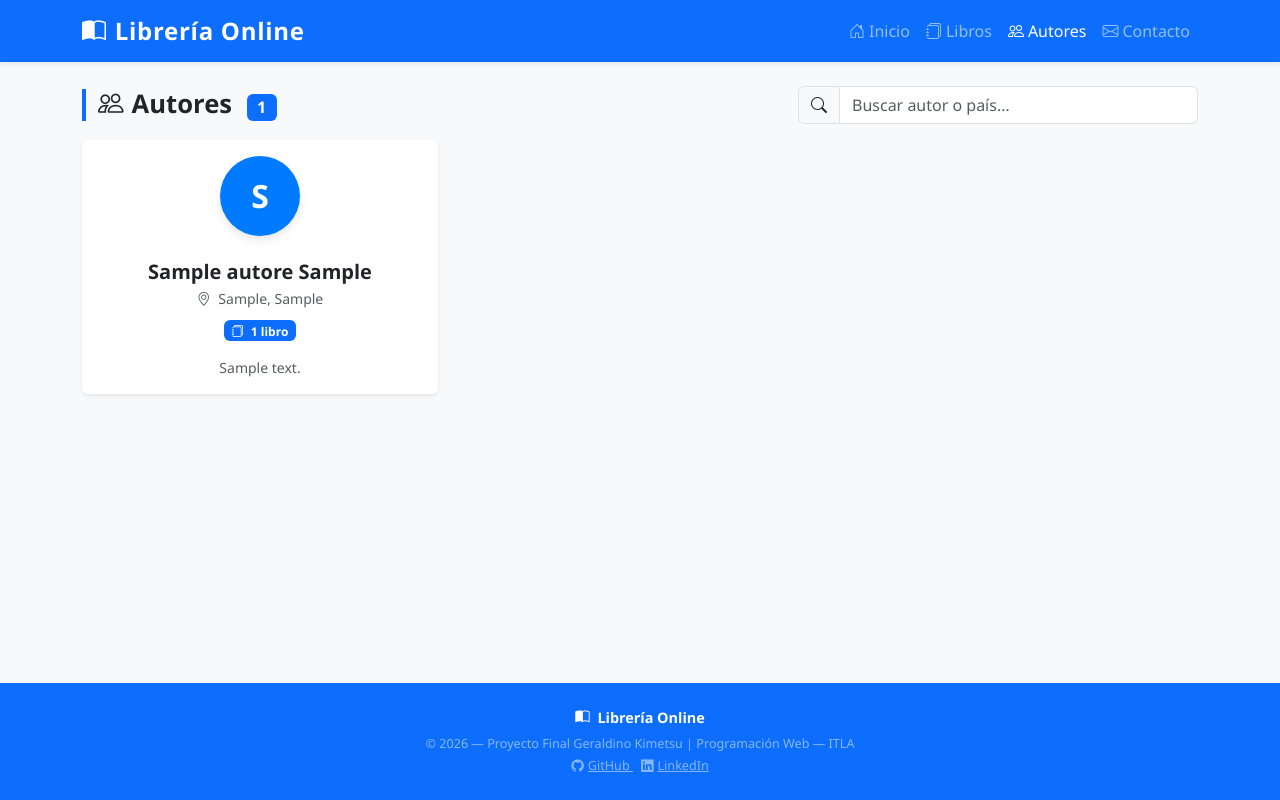
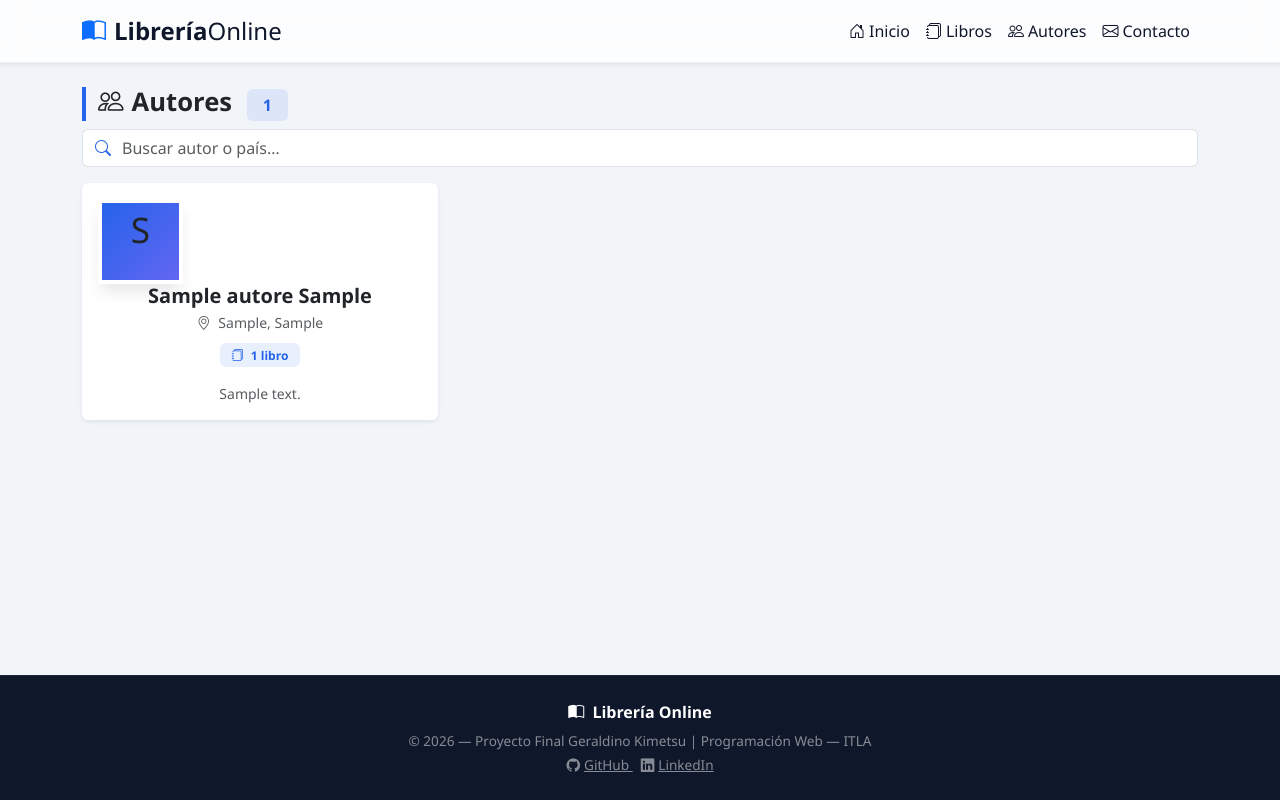
Before and after one commit to kimetsu23/libreria, a PHP site: page /src/autores.php in a window 1280 px wide. Run offline with PHP 8.4, Linux system fonts and the light colour scheme; tables that the repository leaves empty or names only in its code hold one stand-in row (values such as "Sample post").

Commit message:
Update styles for a modern look and enhance navbar and hero section

```diff
--- a/assets/css/style.css
+++ b/assets/css/style.css
@@ -1,10 +1,11 @@
 :root {
-    --color-primary:   #0d6efd;
-    --color-secondary: #6c757d;
-    --color-light-bg:  #f8f9fa;
-    --color-card-hover: #e8f0fe;
-    --radius:          0.5rem;
-    --transition:      0.25s ease;
+    --color-primary: #2563eb;       /* Un azul más vibrante y moderno */
+    --color-dark: #0f172a;          /* Para textos y navbar */
+    --color-light-bg: #f1f5f9;      /* Fondo grisáceo muy suave */
+    --color-card-bg: rgba(255, 255, 255, 0.95);
+    --radius-lg: 1rem;              /* Bordes mucho más redondeados */
+    --shadow-sm: 0 4px 6px -1px rgb(0 0 0 / 0.1);
+    --shadow-md: 0 10px 15px -3px rgb(0 0 0 / 0.1);
 }
 
 body {
@@ -19,14 +20,28 @@ main {
     flex: 1;
 }
 
-.navbar-brand {
-    letter-spacing: 0.03em;
+.navbar {
+    background: rgba(255, 255, 255, 0.8) !important;
+    backdrop-filter: blur(12px); /* Efecto cristal */
+    -webkit-backdrop-filter: blur(12px);
+    border-bottom: 1px solid rgba(0,0,0,0.05);
+    position: sticky;
+    top: 0;
+    z-index: 1000;
+}
+
+.navbar-brand, .nav-link {
+    color: var(--color-dark) !important;
+}
+
+.nav-link:hover {
+    color: var(--color-primary) !important;
 }
 
 .hero {
-    background: linear-gradient(135deg, #0d6efd 0%, #0a58ca 100%);
+    background-color: #0f172a !important;
     color: #fff;
-    border-radius: var(--radius);
+    border-radius: solid rgba(255,255,255,0.05) var(--radius);
     padding: 3rem 2rem;
     margin-bottom: 2rem;
 }
@@ -45,10 +60,11 @@ main {
     margin-bottom: 1.5rem;
 }
 
-.card-libro {
-    transition: transform var(--transition), box-shadow var(--transition);
-    border: 1px solid #dee2e6;
-    border-radius: var(--radius);
+.card-autor, .card-libro {
+    background: #ffffff;
+    border: 1px solid rgba(0,0,0,0.05); /* Borde muy suave */
+    border-radius: var(--radius-lg); /* Bordes más curvos */
+    transition: all 0.3s cubic-bezier(0.4, 0, 0.2, 1);
 }
 
 .card-libro:hover {
@@ -62,28 +78,30 @@ main {
     padding: 0.3em 0.6em;
 }
 
-.card-autor {
-    transition: transform var(--transition), box-shadow var(--transition);
-    border-radius: var(--radius);
-}
-
 .card-autor:hover {
-    transform: translateY(-4px);
-    box-shadow: 0 8px 20px rgba(13, 110, 253, 0.12);
+    transform: translateY(-8px);
+    box-shadow: 0 20px 25px -5px rgba(0, 0, 0, 0.1), 0 10px 10px -5px rgba(0, 0, 0, 0.04);
 }
 
 .autor-avatar {
-    width: 70px;
-    height: 70px;
-    border-radius: 50%;
-    background: var(--color-primary);
-    color: #fff;
-    font-size: 1.8rem;
+    background: linear-gradient(135deg, var(--color-primary) 0%, #6366f1 100%);
+    width: 85px;
+    height: 85px;
+    font-size: 2.2rem;
+    border: 4px solid #fff; /* Aro blanco para resaltar */
+    box-shadow: var(--shadow-md);
+}
+.card-body {
     display: flex;
-    align-items: center;
-    justify-content: center;
-    margin: 0 auto 1rem;
+    flex-direction: column;
+    flex: 1 0 auto;
 }
+
+.mt-auto {
+    margin-top: auto !important;
+}
+
+
 
 .form-contacto {
     background: #fff;
@@ -100,12 +118,42 @@ main {
     border-radius: var(--radius);
 }
 
-.search-bar {
-    max-width: 400px;
+.search-bar .input-group-text {
+    background: #fff;
+    border-right: none;
+    color: var(--color-primary);
+}
+
+.search-bar .form-control {
+    border-left: none;
+    padding-left: 0;
+}
+
+.search-bar .form-control:focus {
+    box-shadow: none;
+    border-color: #dee2e6;
+}
+
+/* Badge personalizado */
+.badge.bg-primary {
+    background-color: rgba(37, 99, 235, 0.1) !important; /* Azul suave de fondo */
+    color: var(--color-primary); /* Texto azul fuerte */
+    font-weight: 600;
+    padding: 0.5em 1em;
 }
 
 .footer {
-    font-size: 0.9rem;
+    background-color: #0f172a !important; /* Un tono casi negro muy elegante */
+    border-top: 1px solid rgba(255,255,255,0.05);
+}
+
+.footer .text-white-50 {
+    font-size: 0.85rem;
+    transition: color 0.2s;
+}
+
+.footer a:hover {
+    color: var(--color-primary) !important;
 }
 
 @media (max-width: 576px) {
@@ -114,36 +162,11 @@ main {
     }
 }
 
-.card {
-    display: flex;
-    flex-direction: column;
-    height: 100%;
-}
-
-.autor-avatar {
-    width: 80px;
-    height: 80px;
-    background-color: #007bff;
-    color: white;
-    border-radius: 50%;
-    display: flex;
-    align-items: center;
-    justify-content: center;
-    font-size: 2rem;
-    font-weight: bold;
-    margin: 0 auto 1.5rem auto;
-    box-shadow: 0 4px 8px rgba(0,0,0,0.1);
-}
-
-.card-body {
-    display: flex;
-    flex-direction: column;
-    flex-grow: 1;
-}
-
 .biografia-text {
     display: -webkit-box;
-    -webkit-line-clamp: 3; /* Máximo 3 líneas */
+    -webkit-line-clamp: 3;
     -webkit-box-orient: vertical;
     overflow: hidden;
+    line-height: 1.5;
+    max-height: 4.5em;
 }
--- a/includes/header.php
+++ b/includes/header.php
@@ -25,8 +25,8 @@ $pageTitle = $pageTitle ?? 'Librería Online';
     <nav class="navbar navbar-expand-lg navbar-dark bg-primary shadow-sm">
     <div class="container">
 
-        <a class="navbar-brand fw-bold fs-4" href="<?= $baseUrl ?? '' ?>dashboard.php">
-            <i class="bi bi-book-half me-2"></i>Librería Online
+        <a class="navbar-brand fw-bold fs-4" href="...">
+            <i class="bi bi-book-half text-primary me-2"></i>Librería<span class="fw-light">Online</span>
         </a>
 
         <button class="navbar-toggler" type="button"
--- a/src/dashboard.php
+++ b/src/dashboard.php
@@ -9,7 +9,7 @@ include '../includes/header.php';
 ?>
 
 <div class="hero text-center">
-    <h1><i class="bi bi-book-half me-2"></i>Librería Online</h1>
+    <h1><i class="bi bi-book-half text-primary me-2"></i>Librería Online</h1>
     <p class="lead mb-4">Tu catálogo digital de libros y autores</p>
     <a href="libros.php"  class="btn btn-light btn-lg me-2">
         <i class="bi bi-journals me-1"></i>Ver libros
```
